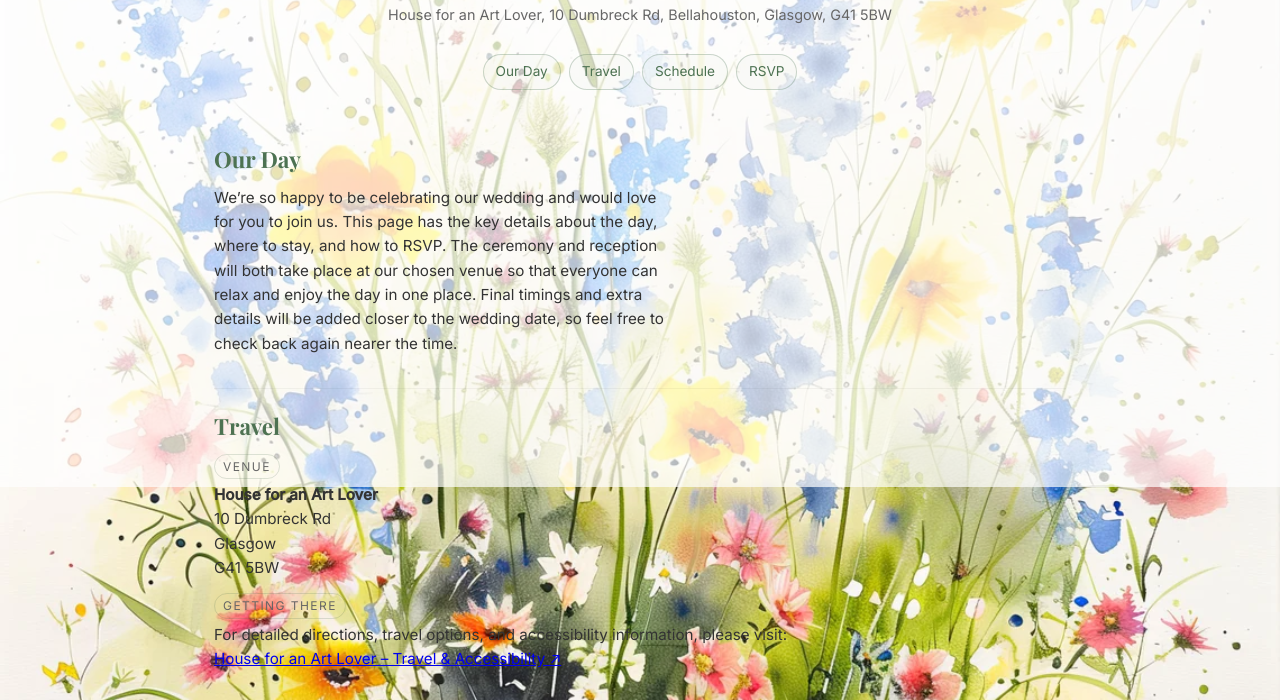
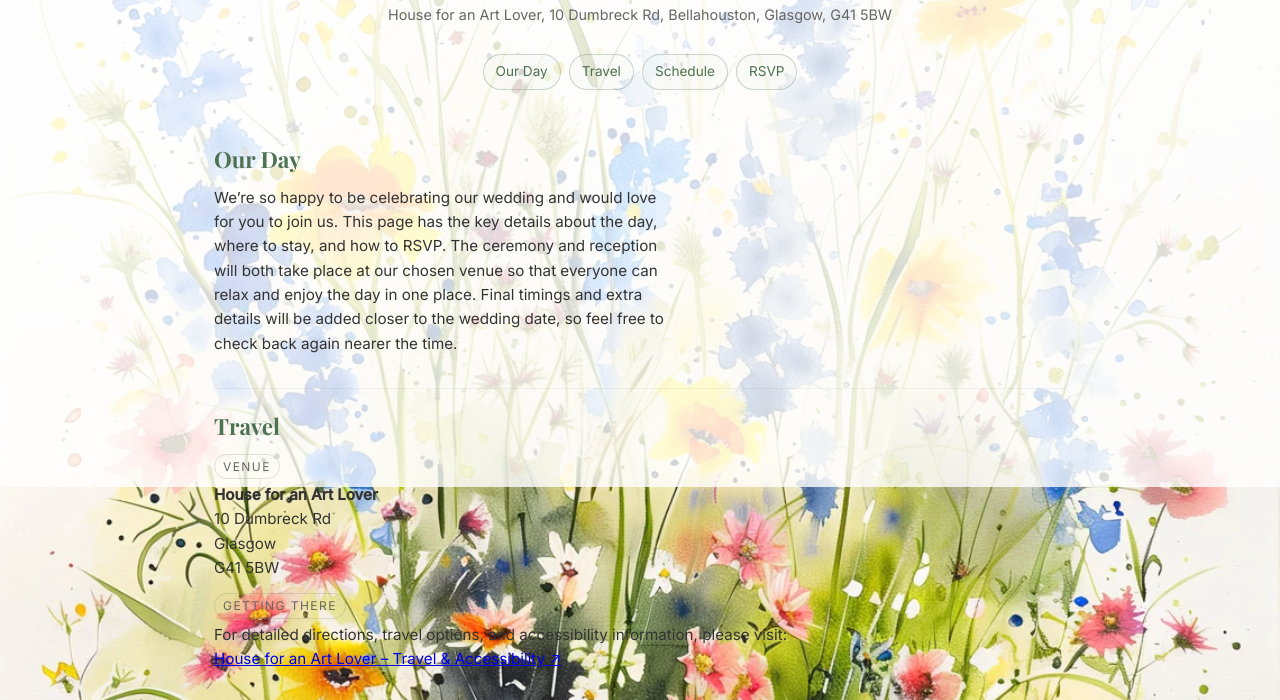
Before and after one commit to NGrant32/wedding-website, a plain HTML site: page index.html in a window 1280 px wide. Shown: the part 313-1013 px from the top of the page. Drawn offline with nearby package versions, Linux system fonts and the light colour scheme.

Commit message:
Update index.html

```diff
--- a/index.html
+++ b/index.html
@@ -42,7 +42,7 @@ body::before {
   content: "";
   position: fixed;
   inset: 0;
-  background: rgba(255, 255, 255, 0.70);  /* ← controls softness */
+  background: rgba(255, 255, 255, 0.80);  /* ← controls softness */
   pointer-events: none;
   z-index: -1;  /* sit behind content */
 }
```
